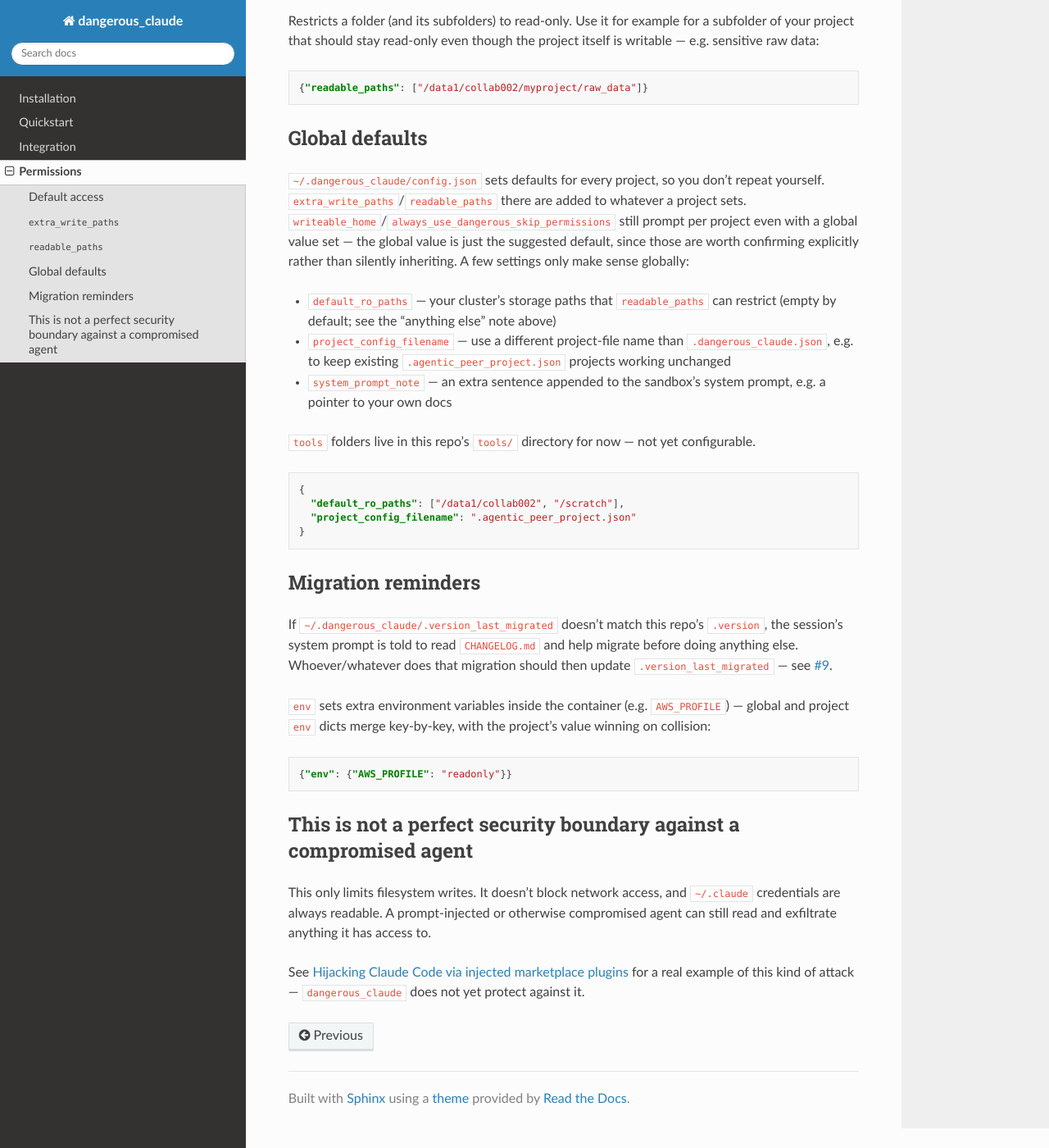
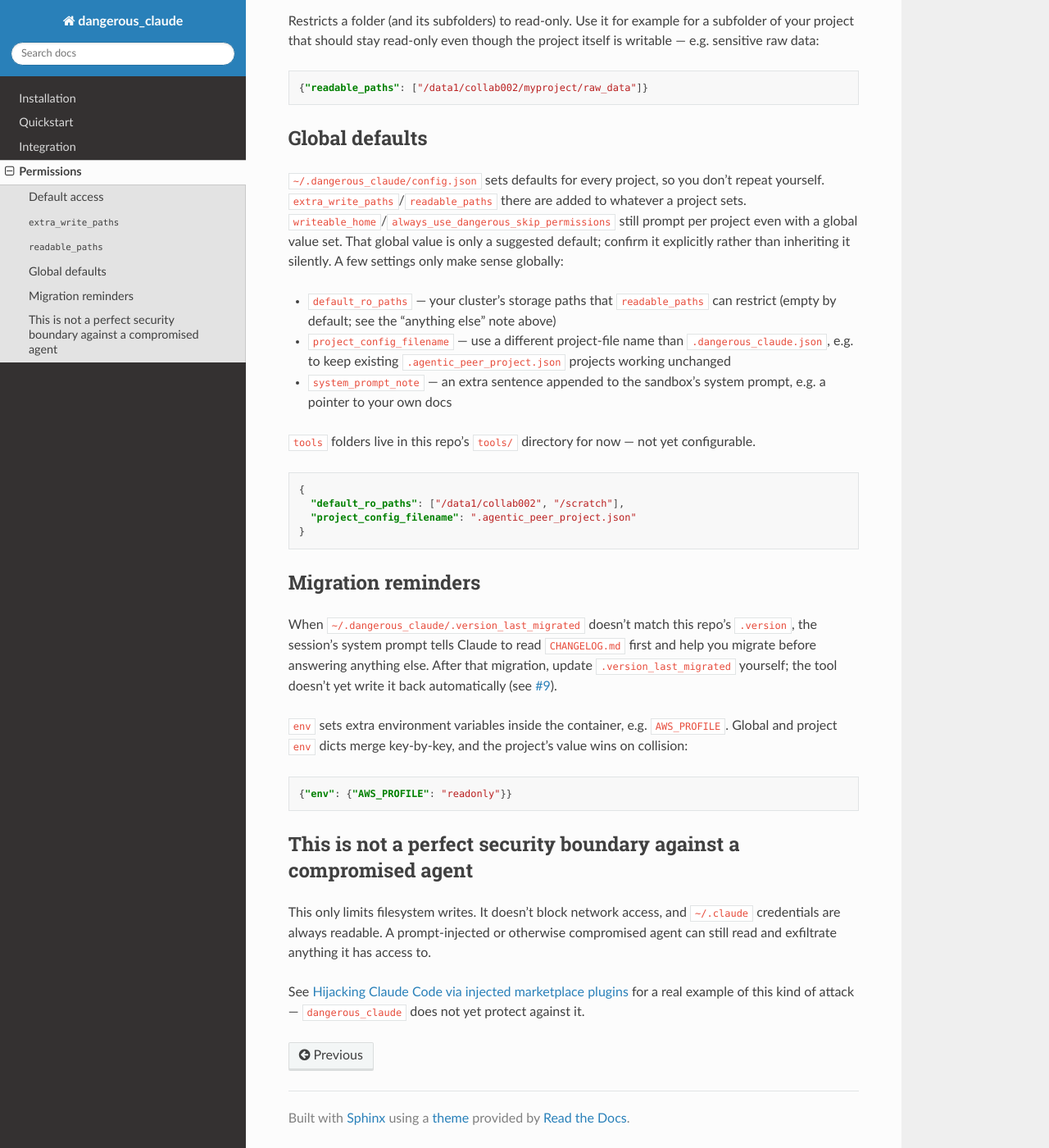
Before and after one commit to dpeerlab/dangerous_claude, a Sphinx documentation site: the page built from docs/permissions.rst, in a window 1280 px wide and 1400 px high, scrolled down 797 px. Shown: the whole window at 82% size. Built offline with Sphinx 7.4.7 and the Read the Docs theme 3.1.0, drawn with Linux system fonts in a browser that asks for light colours.

Commit message:
Tighten docs/permissions.rst prose in Global defaults + Migration reminders

```diff
--- a/docs/permissions.rst
+++ b/docs/permissions.rst
@@ -45,8 +45,8 @@
 ``~/.dangerous_claude/config.json`` sets defaults for every project, so you don't repeat
 yourself. ``extra_write_paths``/``readable_paths`` there are added to whatever a project sets.
 ``writeable_home``/``always_use_dangerous_skip_permissions`` still prompt per project even with
-a global value set — the global value is just the suggested default, since those are worth
-confirming explicitly rather than silently inheriting. A few settings only make sense globally:
+a global value set. That global value is only a suggested default; confirm it explicitly rather
+than inheriting it silently. A few settings only make sense globally:
 
 - ``default_ro_paths`` — your cluster's storage paths that ``readable_paths`` can restrict
   (empty by default; see the "anything else" note above)
@@ -68,13 +68,14 @@
 Migration reminders
 ----------------------
 
-If ``~/.dangerous_claude/.version_last_migrated`` doesn't match this repo's ``.version``, the
-session's system prompt is told to read ``CHANGELOG.md`` and help migrate before doing anything
-else. Whoever/whatever does that migration should then update
-``.version_last_migrated`` — see `#9 <https://github.com/dpeerlab/dangerous_claude/issues/9>`_.
+When ``~/.dangerous_claude/.version_last_migrated`` doesn't match this repo's ``.version``, the
+session's system prompt tells Claude to read ``CHANGELOG.md`` first and help you migrate before
+answering anything else. After that migration, update ``.version_last_migrated`` yourself; the
+tool doesn't yet write it back automatically (see
+`#9 <https://github.com/dpeerlab/dangerous_claude/issues/9>`_).
 
-``env`` sets extra environment variables inside the container (e.g. ``AWS_PROFILE``) — global
-and project ``env`` dicts merge key-by-key, with the project's value winning on collision:
+``env`` sets extra environment variables inside the container, e.g. ``AWS_PROFILE``. Global and
+project ``env`` dicts merge key-by-key, and the project's value wins on collision:
 
 .. code-block:: json
 
```
